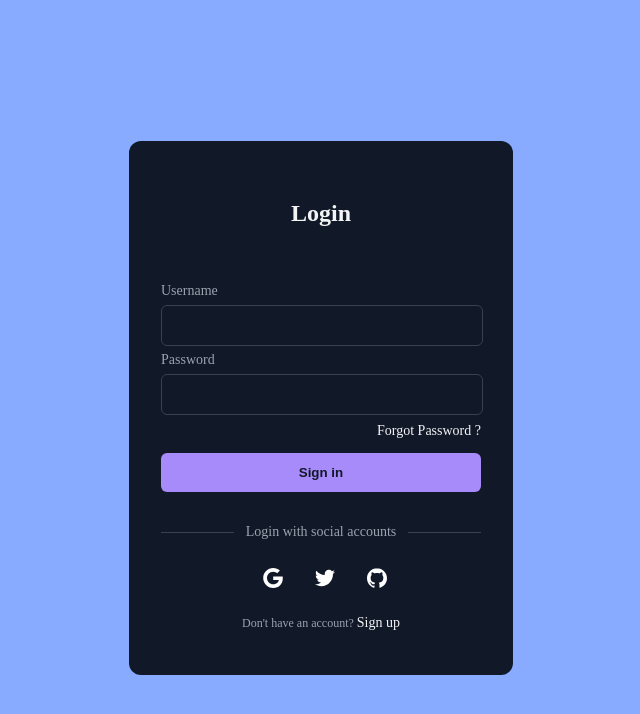
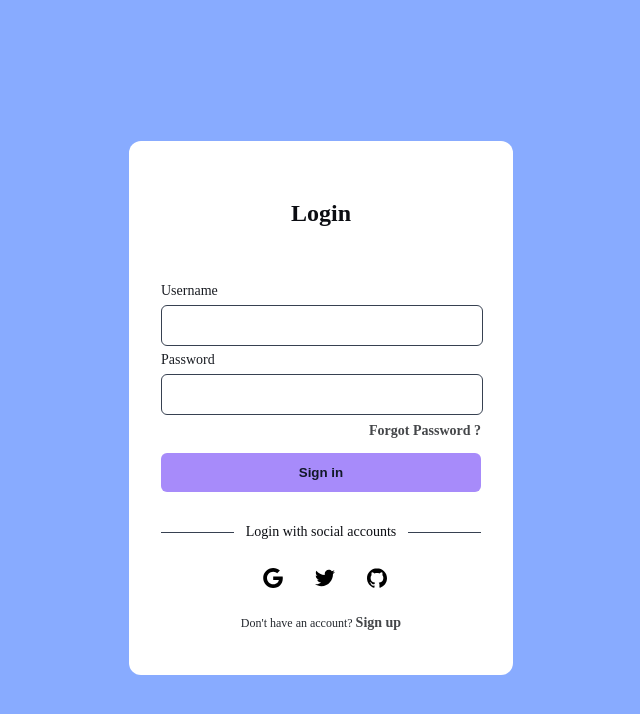
Before and after one commit to kerisha/GuardianNotes, a plain HTML site: page login.html in a window 1280 px wide. Shown: the whole page, without its empty margins (319-959 px from the left). Drawn offline with Linux system fonts and the light colour scheme.

Commit message:
login update and script js update

```diff
--- a/styles/login.css
+++ b/styles/login.css
@@ -11,7 +11,7 @@ body {
     flex-direction: column;
     width: 320px;
     border-radius: 0.75rem;
-    background-color: rgba(17, 24, 39, 1);
+    background-color: rgb(255, 255, 255);
     padding: 2rem;
     color: rgba(243, 244, 246, 1);
     margin:auto;
@@ -22,6 +22,7 @@ body {
     font-size: 1.5rem;
     line-height: 2rem;
     font-weight: 700;
+    color:rgb(11, 13, 18)
   }
 
   .form {
@@ -36,7 +37,7 @@ body {
 
   .input-group label {
     display: block;
-    color: rgba(156, 163, 175, 1);
+    color: rgb(25, 28, 34);
     margin-bottom: 4px;
   }
 
@@ -45,9 +46,9 @@ body {
     border-radius: 0.375rem;
     border: 1px solid rgba(55, 65, 81, 1);
     outline: 0;
-    background-color: rgba(17, 24, 39, 1);
+    background-color: rgb(255, 255, 255);
     padding: 0.75rem 1rem;
-    color: rgba(243, 244, 246, 1);
+    color: rgb(84, 87, 93);
   }
 
   .input-group input:focus {
@@ -59,14 +60,15 @@ body {
     justify-content: flex-end;
     font-size: 0.75rem;
     line-height: 1rem;
-    color: rgba(156, 163, 175,1);
+    color: rgb(27, 31, 38);
     margin: 8px 0 14px 0;
   }
 
   .forgot a,.signup a {
-    color: rgba(243, 244, 246, 1);
+    color: rgb(68, 70, 73);
     text-decoration: none;
     font-size: 14px;
+    font-weight: 800;
   }
 
   .forgot a:hover, .signup a:hover {
@@ -102,7 +104,7 @@ body {
     padding-right: 0.75rem;
     font-size: 0.875rem;
     line-height: 1.25rem;
-    color: rgba(156, 163, 175, 1);
+    color: rgb(11, 13, 18);
   }
 
   .social-icons {
@@ -121,12 +123,12 @@ body {
   .social-icons .icon svg {
     height: 1.25rem;
     width: 1.25rem;
-    fill: #fff;
+    fill: #000000;
   }
 
   .signup {
     text-align: center;
     font-size: 0.75rem;
     line-height: 1rem;
-    color: rgba(156, 163, 175, 1);
+    color: rgb(37, 41, 47);
   }
```
Also changed, not shown: scripts/script.js (+14 -2 lines).
